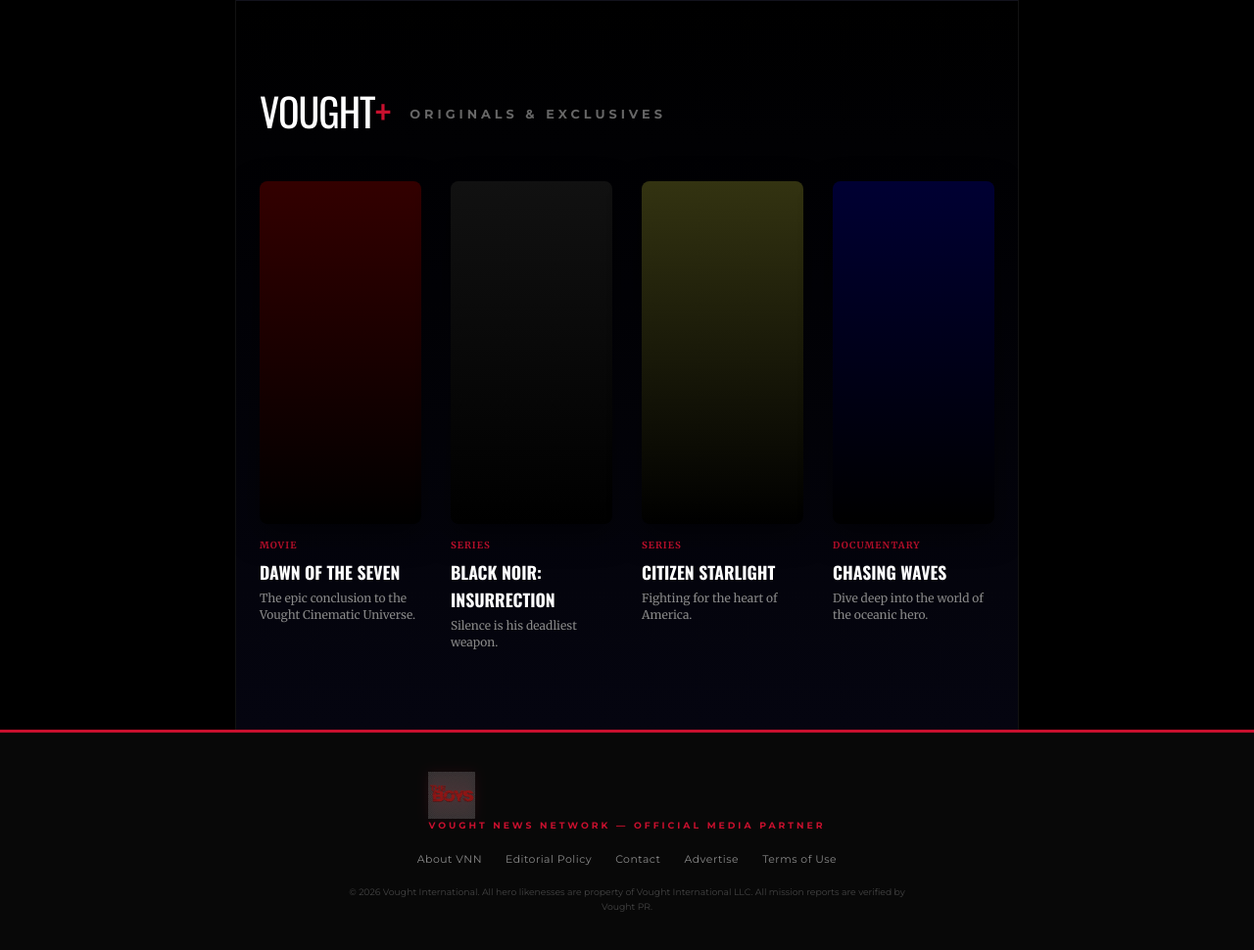
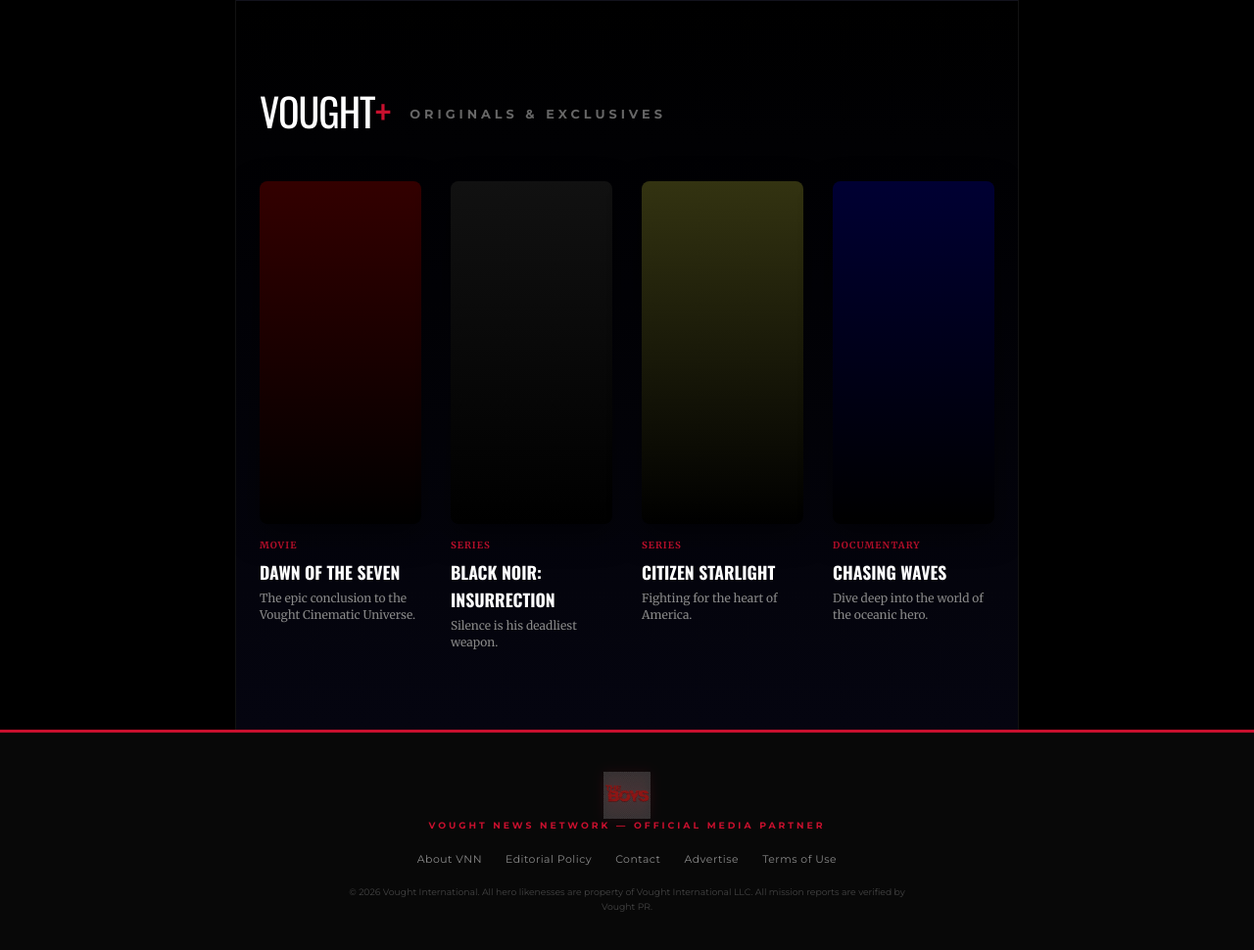
Before and after one commit to certain-Word613/vnn-meme, a plain HTML site: page frontend/index.html in a window 1280 px wide. Shown: the part 4566-5536 px from the top of the page at 98% size. Drawn offline with nearby package versions, Linux system fonts and the light colour scheme; no server answers; files whose address does not match are found by name.

Commit message:
fix the boys logo

```diff
--- a/frontend/style.css
+++ b/frontend/style.css
@@ -1433,7 +1433,7 @@ body {
     gap: 18px;
     text-align: center;
 }
-.footer-logo { display:flex; align-items:center; }
+.footer-logo { display:flex; align-items:center; justify-content:center; }
 .footer-brand-logo {
     height: 48px;
     width: auto;
```
